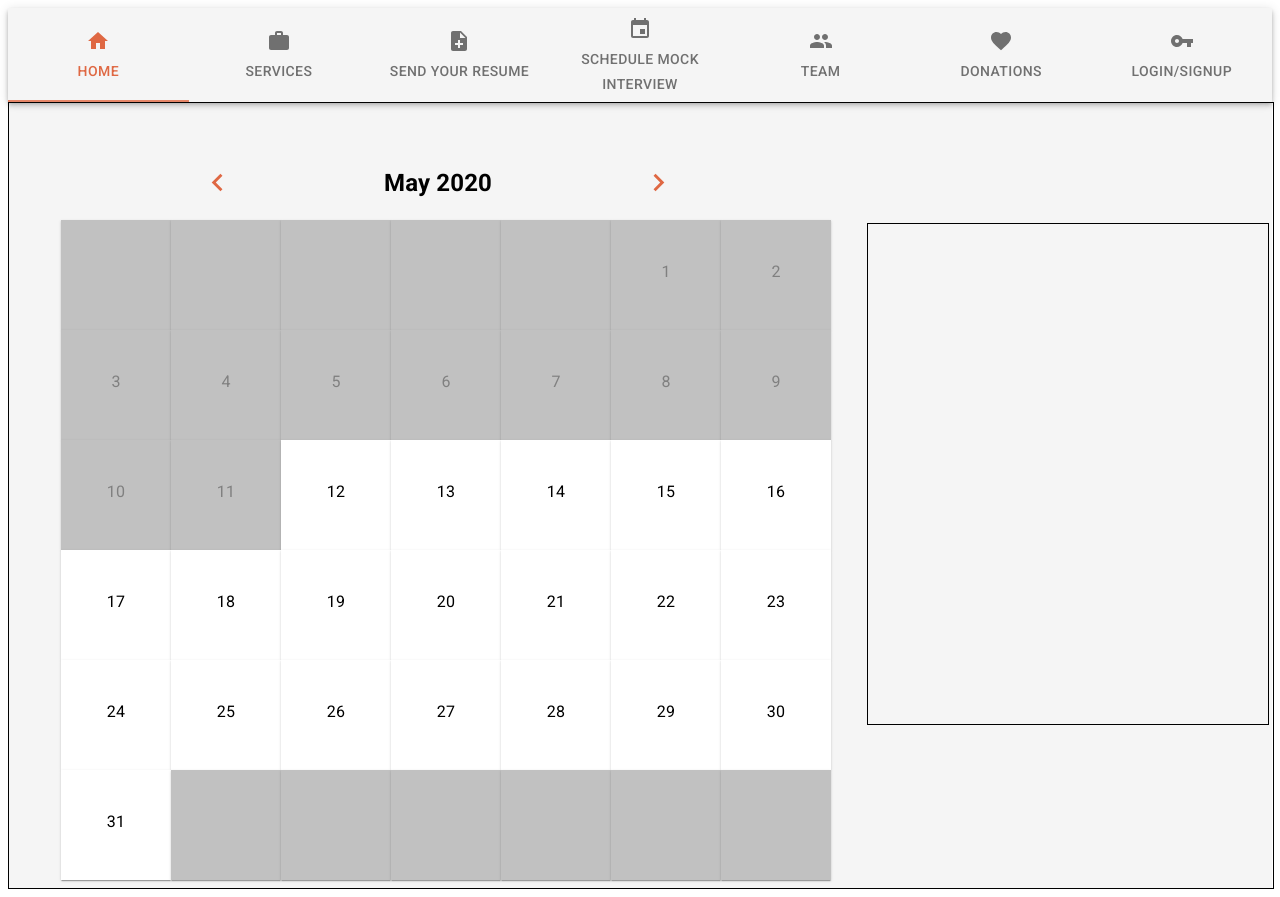
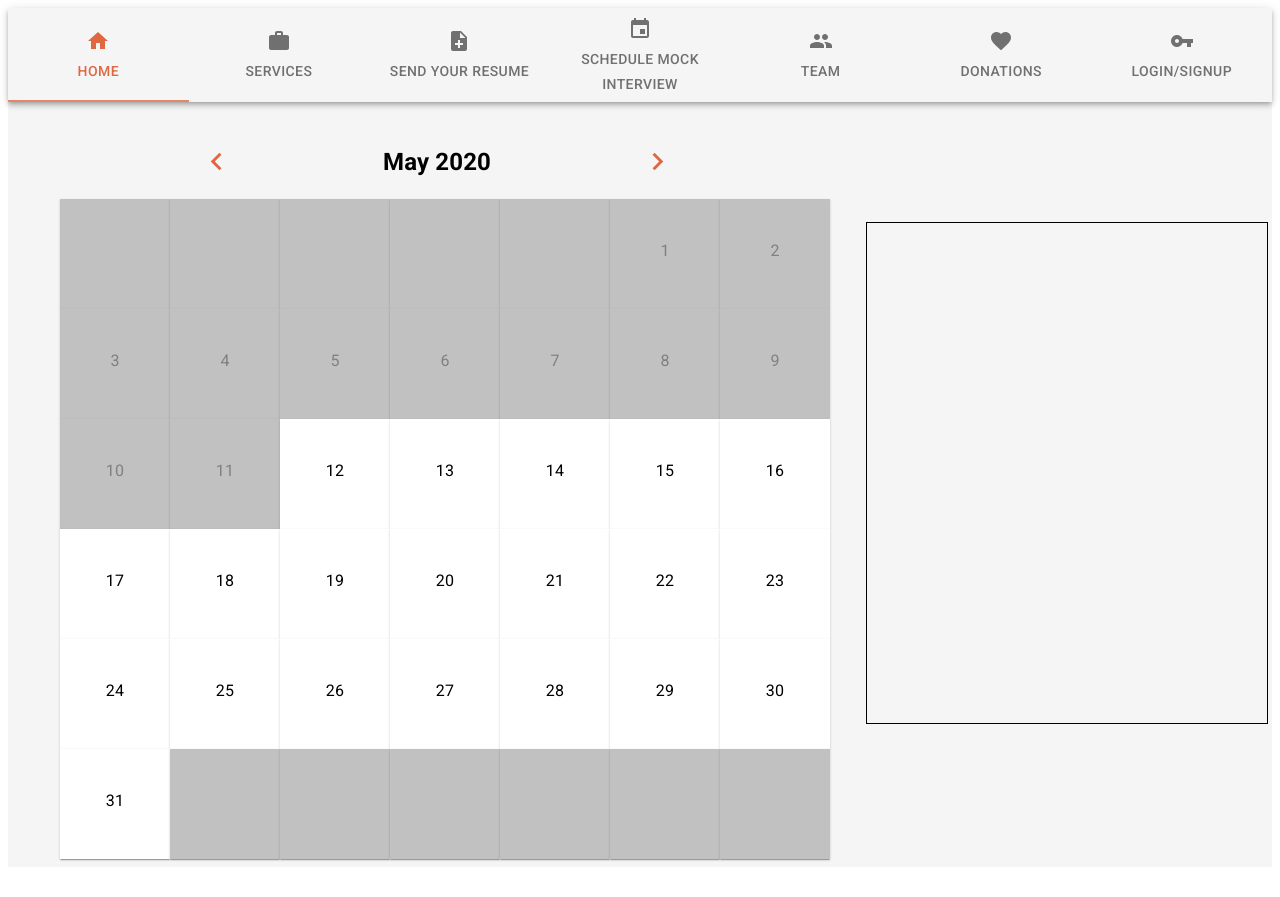
Before and after one commit to MarkVincentGo/ResumeRoasters, a React app: page / in a window 1280 px wide. After the commit the page ends 875 px from the top, so only its background shows below. Built offline with nearby package versions, Linux system fonts and the light colour scheme.

Commit message:
make component for storing the schedule information for confirmation.

```diff
--- a/client/src/Header.jsx
+++ b/client/src/Header.jsx
@@ -18,7 +18,7 @@ import { Link as RouterLink,  BrowserRouter as Router, Switch, Route } from 'rea
 
 import TeamPage from './TeamPage';
 import Upload from './Upload';
-import Schedule from './Schedule';
+import Schedule from './Schedule/Schedule';
 import Home from './Home';
 
 
--- a/client/src/Calendar.jsx
+++ b/client/src/Schedule/Calendar.jsx
@@ -4,7 +4,7 @@ import Typography from '@material-ui/core/Typography';
 import Container from '@material-ui/core/Container';
 import Grid from '@material-ui/core/Grid';
 import CalendarEntry from './CalendarEntry';
-import DateGenerator from './modules/DateGenerator';
+import DateGenerator from '../modules/DateGenerator';
 import Modal from '@material-ui/core/Modal';
 import CalendarChooseTime from './CalendarChooseTime';
 import NavigateBeforeIcon from '@material-ui/icons/NavigateBefore';
@@ -17,7 +17,7 @@ const useStyles = makeStyles((theme) => ({
       margin: theme.spacing(1),
     },
     flexGrow: 1,
-    marginTop: 50,
+    marginTop: 30,
     width: 850,
   },
   title: {
--- a/client/src/Schedule.jsx
+++ b/client/src/Schedule/Schedule.jsx
@@ -6,7 +6,6 @@ const style = {
     width: '100%',
     display: 'flex',
     justifyContent: 'space-evenly',
-    border: '1px solid black'
   }
 }
 
```
Also changed, not shown: client/src/Schedule/CalendarChooseTime.jsx (renamed from client/src/CalendarChooseTime.jsx), client/src/Schedule/CalendarEntry.jsx (renamed from client/src/CalendarEntry.jsx).
